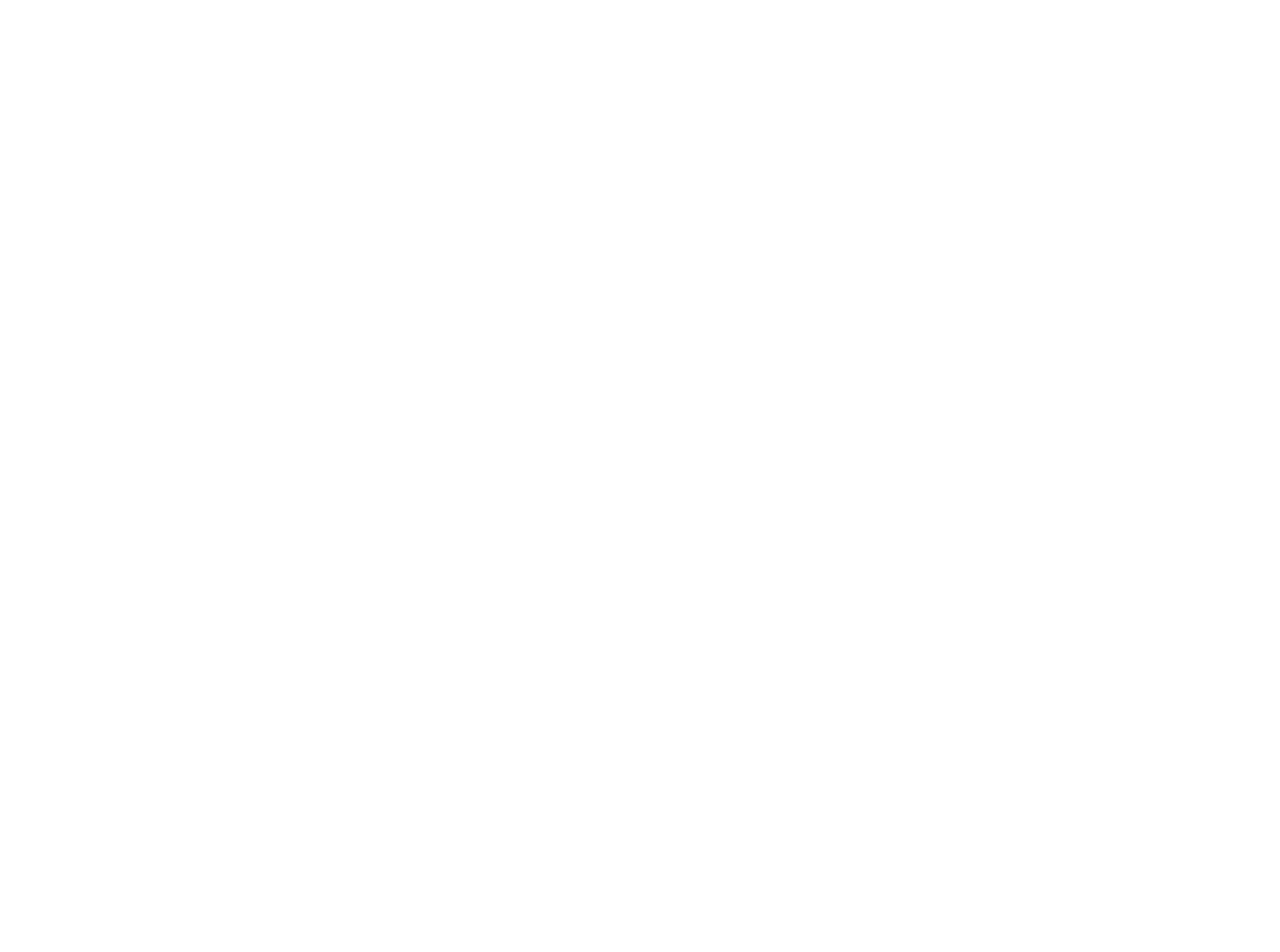
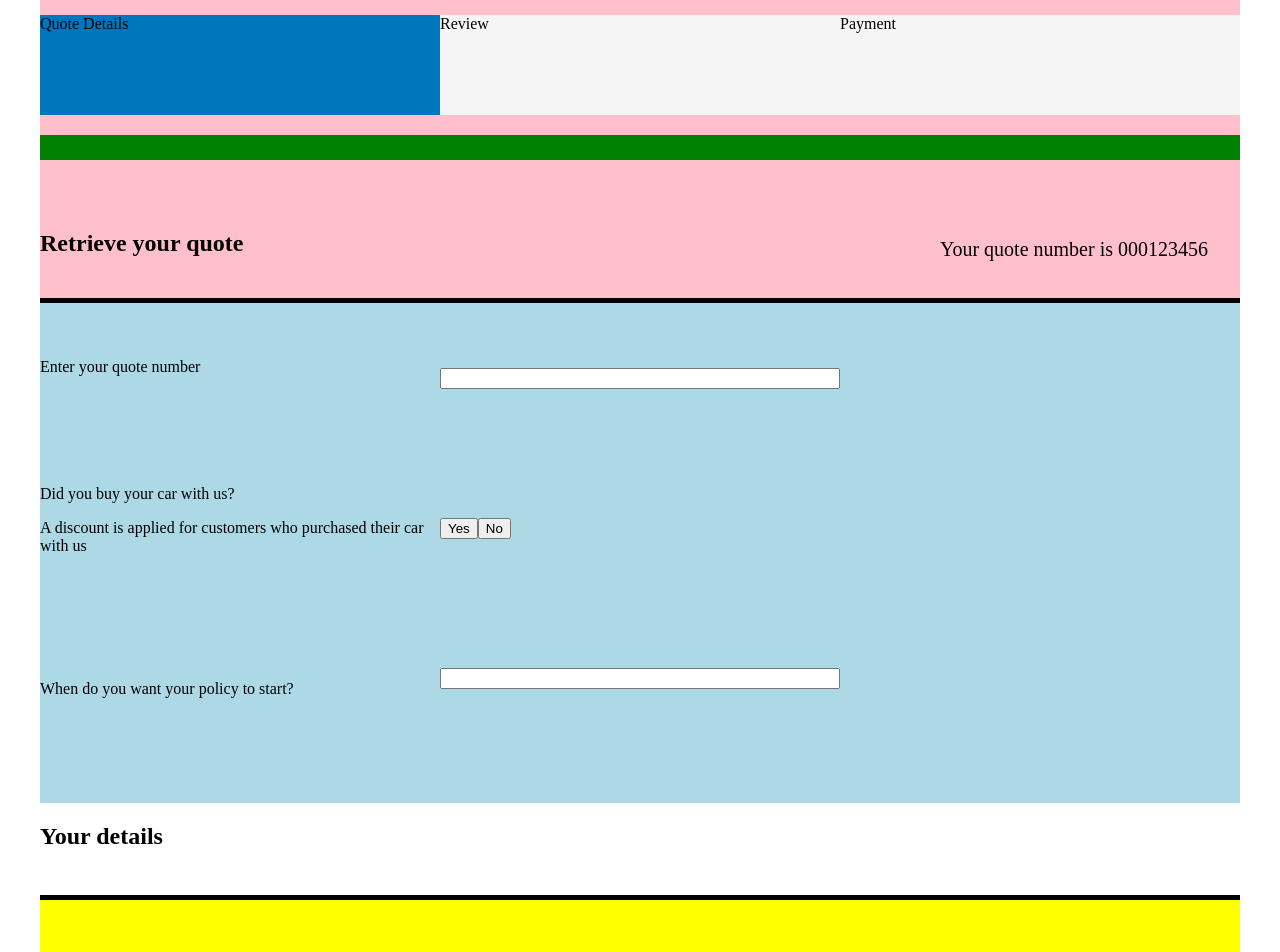
Before and after one commit to MRHQ-L5/L5_mission5, a React (Create React App) app: page /QuoteDetails in a window 1280 px wide. Before the commit this address had no page. Shown: the part 260-1212 px from the top of the page. Before the commit the page ends 800 px from the top, so only its background shows below. Built offline with nearby package versions, Linux system fonts and the light colour scheme.

Commit message:
started on quote purchase page

```diff
--- a/src/App.js
+++ b/src/App.js
@@ -3,6 +3,7 @@ import "./App.css";
 import { BrowserRouter as Router, Routes, Route } from "react-router-dom";
 import Home from "./pages/Home";
 import Insurance from "./pages/Insurance";
+import QuoteDetails from "./pages/QuoteDetails";
 
 function App() {
   return (
@@ -11,6 +12,7 @@ function App() {
         <Routes>
           <Route path="/" element={<Home />} />
           <Route path="/Insurance" element={<Insurance />} />
+          <Route path="/QuoteDetails" element={<QuoteDetails />} />
         </Routes>
       </Router>
     </>
--- /dev/null
+++ b/src/components/QuoteDetails.css
@@ -0,0 +1,91 @@
+.insurance_purchase_section, .retrieve-quote_section, .your_details_inputs {
+    display: flex;
+    flex-direction: column;
+    align-items: center;
+}
+
+.insurance_purchase_container {
+    width: 1200px;
+    height: 350px;
+    background-color: pink;
+    margin-top: 100px;
+}
+
+.progress_tracker {
+    width: 1200px;
+    height: 100px;
+    display: flex;
+    margin-bottom: 20px;
+}
+
+.tracker_box_1 {
+    background-color: #0076BE;
+}
+
+.tracker_box_2, .tracker_box_3 {
+    background-color: #F5F5F5;
+}
+
+.tracker_box {
+    width: 400px;
+    height: 100px;
+}
+
+.progress_bar {
+    width: 1200px;
+    height: 25px;
+    background-color: green;
+    margin-bottom: 50px;
+}
+
+.quote_number_container {
+    width: 1200px;
+    height: 80px;
+    display: flex;
+    justify-content: space-between
+}
+
+.quote_number {
+    width: 300px;
+    font-size: 20px;
+    align-items: center;
+    display: flex;
+}
+
+.retrieve-quote_container {
+    width: 1200px;
+    height: 500px;
+    background-color: lightblue;
+    border-top: 5px solid black;
+    display: flex;
+}
+
+.retrieve-quote_left, .retrieve-quote_right {
+    width: 400px;
+    height: 450px;
+    display: flex;
+    flex-direction: column;
+    justify-content: space-around;
+}
+
+.your_details_heading {
+    display: flex;
+    justify-content: flex-start;
+}
+
+.your_details_section {
+    display: flex;
+    justify-content: center;
+}
+
+.your_details_heading {
+    width: 1200px;
+    margin-bottom: 25px;
+}
+
+.your_details_container {
+    width: 1200px;
+    height: 700px;
+    background-color: yellow;
+    border-top: 5px solid black;
+}
--- /dev/null
+++ b/src/pages/QuoteDetails.js
@@ -0,0 +1,68 @@
+import React from "react";
+import Footer from "../components/Footer";
+import NavbarSmall from "../components/NavbarSmall";
+import "../components/QuoteDetails.css";
+
+export default function QuoteDetails() {
+  return (
+    <>
+      <NavbarSmall />
+      <section className="insurance_purchase_section">
+        <div className="insurance_purchase_container">
+          <h1>Car Insurance - Insurance purchase</h1>
+          <div className="progress_tracker">
+            <div className="tracker_box tracker_box_1">Quote Details</div>
+            <div className="tracker_box tracker_box_2">Review</div>
+            <div className="tracker_box tracker_box_3">Payment</div>
+          </div>
+          <div className="progress_bar">
+            <div></div>
+            <div></div>
+          </div>
+          <div className="quote_number_container">
+            <h2>Retrieve your quote</h2>
+            <div className="quote_number">Your quote number is 000123456</div>
+          </div>
+        </div>
+      </section>
+      <section className="retrieve-quote_section">
+        <div className="retrieve-quote_container">
+          <div className="retrieve-quote_left">
+            <div>Enter your quote number</div>
+            <div>
+              Did you buy your car with us?
+              <p>
+                A discount is applied for customers who purchased their car with
+                us
+              </p>
+            </div>
+            <div>When do you want your policy to start?</div>
+          </div>
+          <div className="retrieve-quote_right">
+            <input></input>
+            <div>
+              <button>Yes</button>
+              <button>No</button>
+            </div>
+            <input></input>
+          </div>
+        </div>
+      </section>
+      <section className="your_details_section">
+        <div className="your_details_heading">
+          <div>
+            <h2>Your details</h2>
+          </div>
+        </div>
+      </section>
+      <section className="your_details_inputs">
+        <div className="your_details_container">
+          <div className="your_details_left"></div>
+          <div className="your_details_right"></div>
+        </div>
+      </section>
+      <section></section>
+      <Footer />
+    </>
+  );
+}
```
